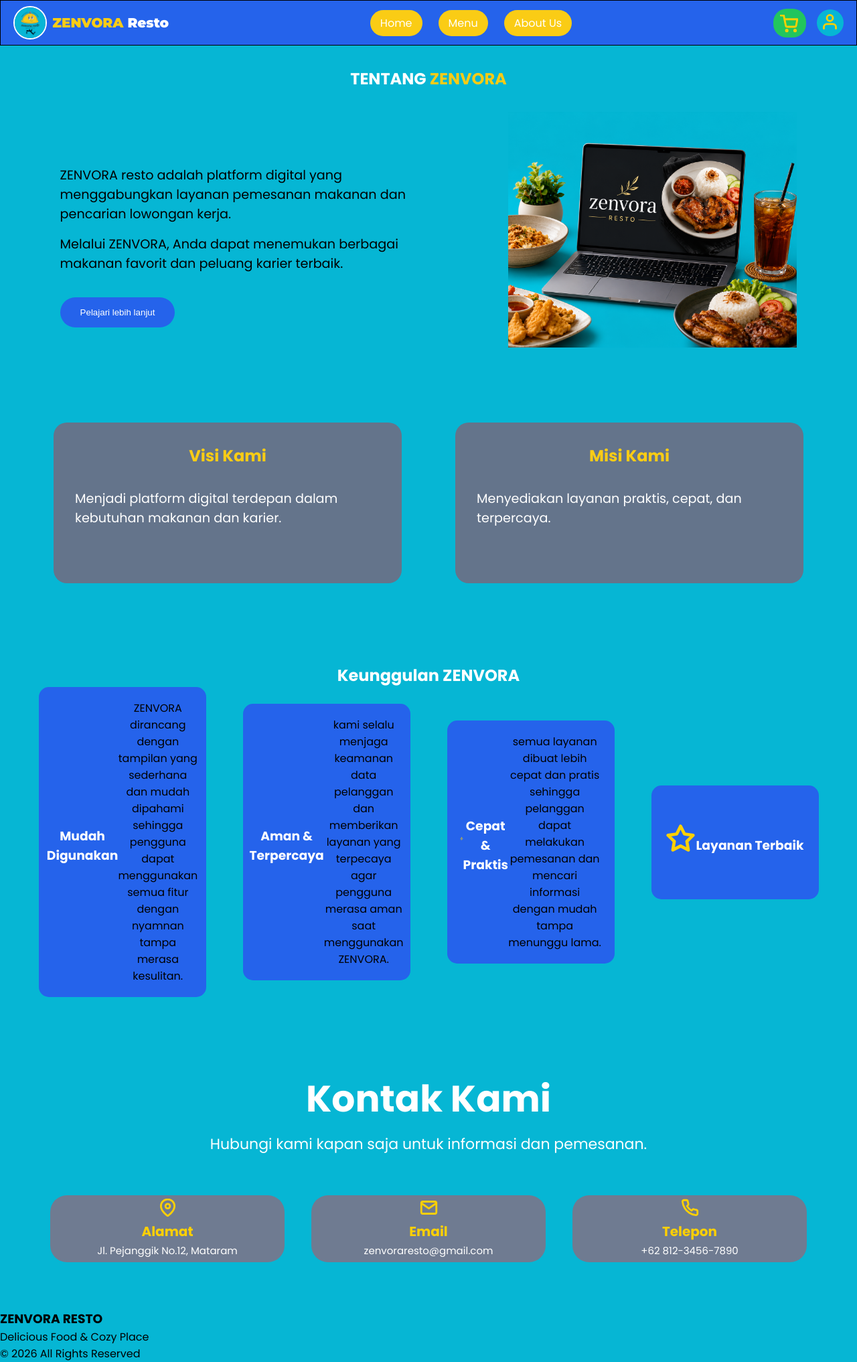
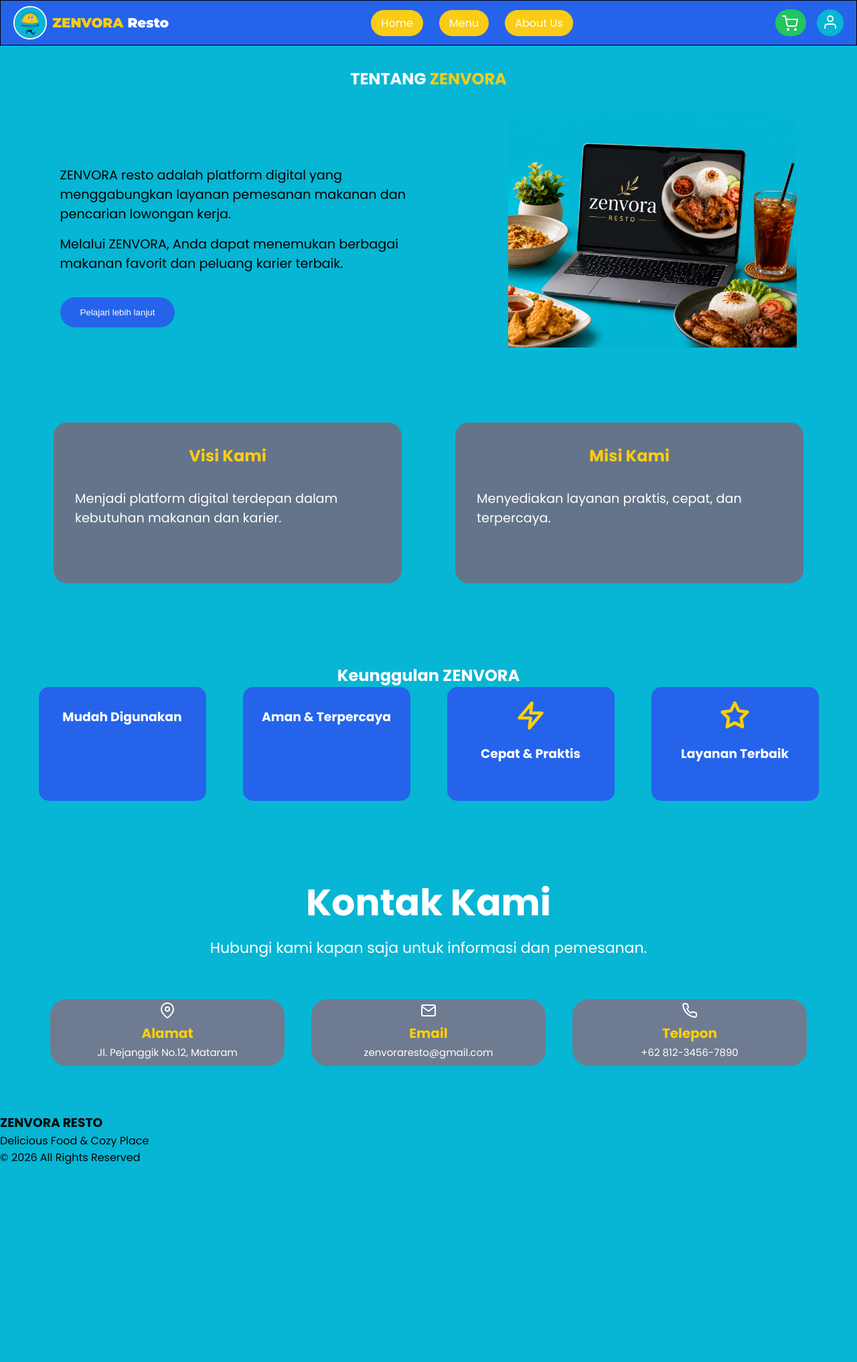
Before and after one commit to DG13-reason/ZENVORA-resto, a PHP site: page /about.php in a window 1280 px wide. Shown: the whole page at 67% size. After the commit the page ends 1739 px from the top, so only its background shows below. Run offline with PHP 8.4, Linux system fonts and the light colour scheme.

Commit message:
tambah fitur about

```diff
--- a/about.php
+++ b/about.php
@@ -54,19 +54,15 @@
 
     <div class="icon-box">
         <div class="card" onclick="toggleText(this)">
-            <i data-feather="check-circle"></i>
-
             <h3>Mudah Digunakan</h3>
-
-            <p class="hidden">
+            <p class="hidden-text">
                 ZENVORA dirancang dengan tampilan yang sederhana dan mudah dipahami sehingga pengguna dapat menggunakan semua fitur dengan nyamnan tampa merasa kesulitan.
             </p>
         </div>
 
         <div class="card" onclick="toggleText(this)">
-            <i data-feather="sheield"></i>
             <h3>Aman & Terpercaya</h3>
-            <p class="hiden-text">
+            <p class="hidden-text">
                 kami selalu menjaga keamanan data pelanggan dan memberikan layanan yang terpecaya agar pengguna merasa aman saat menggunakan ZENVORA.
             </p>
         </div>
@@ -74,7 +70,7 @@
         <div class="card" onclick="toggleText(this)">
             <i data-feather="zap"></i>
             <h3>Cepat & Praktis</h3>
-            <p class="hident-text">
+            <p class="hidden-text">
                 semua layanan dibuat lebih cepat dan pratis sehingga pelanggan dapat melakukan pemesanan dan mencari informasi dengan mudah tampa menunggu lama.
             </p>
 
--- a/assets/css/style.css
+++ b/assets/css/style.css
@@ -515,25 +515,32 @@ body{
 }
 .keunggulan .icon-box{
     display:flex;
-    align-items: center;
+    align-items: flex-start;
     justify-content: space-around;
-    margarin: top 30px;
     gap: 20px;
     flex-wrap: wrap;
 }
 .keunggulan .icon-box .card{
-    display: flex;
-    flex-direction:colum;
-    align-items: center;
-    justify-content: center;
     width: 250px;
     min-height: 170px;
-    height: 100%;
-    padding: 1.2rem;
+
+    display: flex;
+    flex-direction: column;
+    align-items: center;
+    justify-content: flex-start;
+
+    padding: 20px;
     border-radius: 15px;
     background: var(--secondary-color);
-    cursor: crosshair;
-    transition: 0.3s;
+}
+.hidden-text{
+    display: none;
+}
+.card.active .hidden-text{
+    display: block;
+}
+.card.active{
+    min-height: 220px;
 }
 .keunggulan .icon-box .card:hover{
     transform: translate(-5px);
@@ -542,19 +549,10 @@ body{
     color:var(--font-main-color);
     margin-top: 10px;
 }
-
-.hidden-text{
-    display: none;
-    margin-top: 10px;
-    font-size: 14px;
-    line-height: 1.5px;
-    color: white;
-    text-align: center;
-}
-.card.active .hidden-text{
+.keunggulan .icon-box .card.active .hidden-text{
     display: block;
 }
-.card svg{
+.keunggulan .icon-box .card svg{
     width: 45px;
     height: 45px;
     stroke: #ffd000;
@@ -577,14 +575,14 @@ body{
     margin-bottom: 60px;
 }
 
-.contact-container{
+.contact-section .contact-container{
     display: flex;
     justify-content: center;
     gap: 40px;
     flex-wrap: wrap;
 }
 
-.contact-card{
+.contact-section .contact-container .contact-card{
     width: 350px;
     background: #6f7b91;
     padding: 5px;
@@ -593,27 +591,22 @@ body{
 
 }
 
-.contact-card i{
+.contact-section .contact-container .contact-card i{
     font-size: 65px;
     color: #ffd000;
     margin-bottom: 20px;
 }
 
-.contact-card h2{
+.contact-section .contact-container .contact-card h2{
     color: #ffd000;
     margin-bottom: 1px;
     font-size: 20px;
 }
 
-.contact-card span{
+.contact-section .contact-container .contact-card span{
     font-size: 15px;
 }
-svg{
-    width: 27px;
-    height: 27px;
-    stroke: #ffd000;
-    stroke-width: 2.5;
-}
+
 
 
 /*HALAMAN CART*/
```
